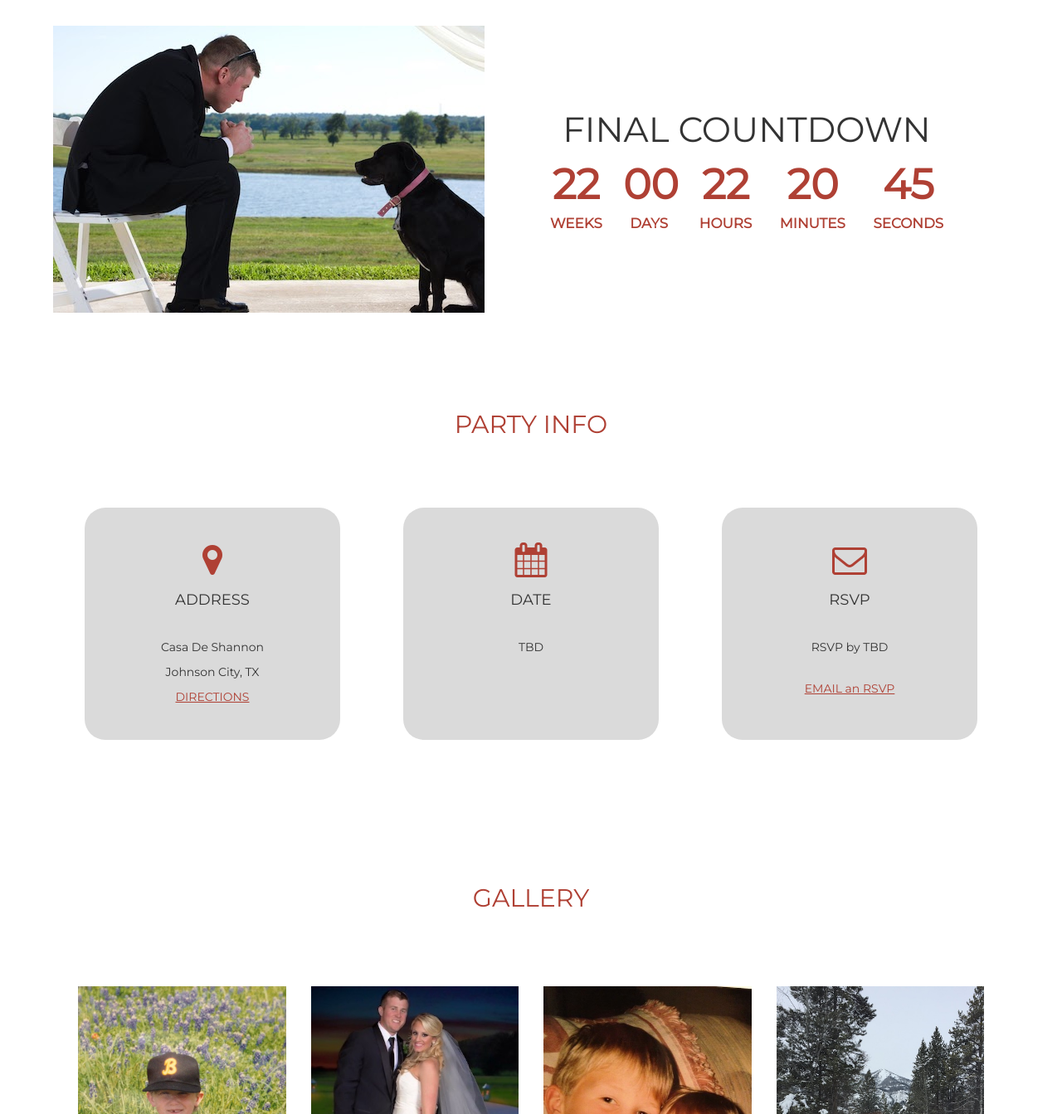
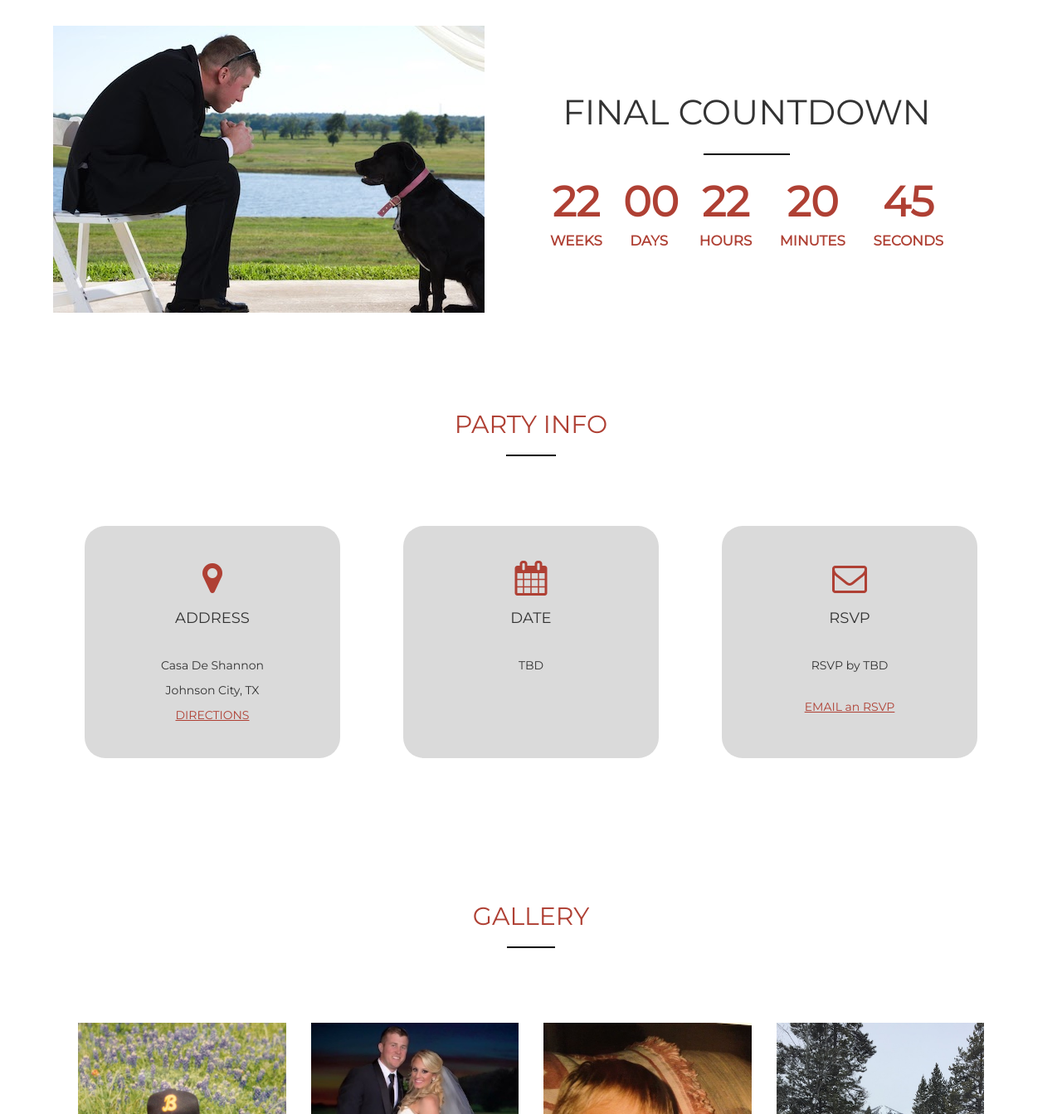
Before and after one commit to lm1435/scott-bday, a website: page index.html in a window 1280 px wide. Shown: the part 525-1868 px from the top of the page at 83% size. Drawn offline with nearby package versions, Linux system fonts and the light colour scheme.

Commit message:
final touches

```diff
--- a/css/styles.css
+++ b/css/styles.css
@@ -1,4 +1,9 @@
 @media (min-width: 320px) {
+  hr {
+    width: 5%;
+    border: 1px solid #000; }
+  .special-hr {
+    width: 20%; }
   .total-body {
     width: 100%;
     margin: auto;
--- a/index.html
+++ b/index.html
@@ -30,6 +30,7 @@
         <div class="rightSide">
           <div class="final-countdown">
             FINAL COUNTDOWN
+            <hr class="special-hr">
           </div>
           <div id="timer">
             <div>
@@ -58,6 +59,7 @@
       <section class="information">
         <h2>
            PARTY INFO
+           <hr>
         </h2>
         <div class="party">
           <div class="location">
@@ -83,7 +85,7 @@
         </div>
       </section>
       <section class="images container-fluid">
-        <h2 class="gallery">GALLERY</h2>
+        <h2 class="gallery">GALLERY<hr></h2>
           <img src="images/1.png" class="col-sm-12 col-md-3 img-responsive" alt="">
           <img src="images/2.jpg" class="col-sm-12 col-md-3 img-responsive" alt="">
           <img src="images/3.jpg" class="col-sm-12 col-md-3 img-responsive" alt="">
```
